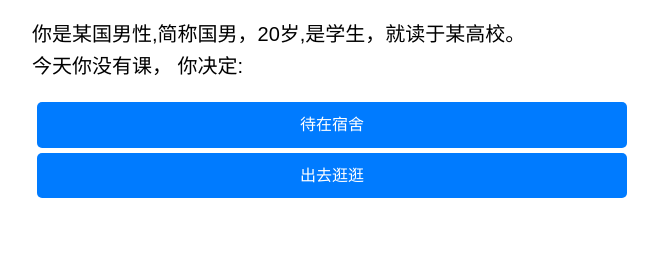
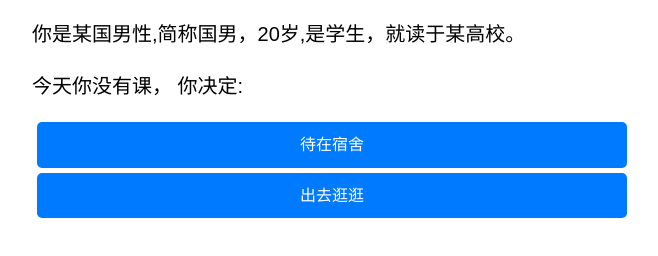
Before and after one commit to cyb233/GNSimulator, a plain HTML site: page index.html in a window 1280 px wide. Shown: the part 76-332 px from the top of the page, without its empty margins (308-966 px from the left). Drawn offline with Linux system fonts and the light colour scheme.

Commit message:
更新README和数据文件，添加欢迎信息并优化场景描述格式

```diff
--- a/data.json
+++ b/data.json
@@ -1,9 +1,10 @@
 {
   "title": "国男大冒险",
+  "welcomeMessage": "欢迎来到《国男大冒险》！\n这是一个互动式文字冒险游戏，祝你玩得愉快！\n\n游戏玩法：\n点击选项即可进行选择，点击标题可跳转回初始场景。",
   "scenes": [
     {
       "id": 1,
-      "description": "你是某国男性,简称国男，20岁,是学生，就读于某高校。<br />今天你没有课， 你决定:",
+      "description": "你是某国男性,简称国男，20岁,是学生，就读于某高校。\n今天你没有课， 你决定:",
       "options": [
         {
           "text": "待在宿舍",
@@ -17,7 +18,7 @@
     },
     {
       "id": 2,
-      "description": "你打算在宿舍享受一下颓废的生活，于是叫了一份外卖开始打游戏。<br />几轮厮杀过后，看到你舍友问你为什么在食堂对着女生DIY，你感觉莫名其妙，一番网上冲浪后才知道，社交网络上到处都是你的负面消息，而你今天并没有出过宿舍。<br />事后事件源头的女生表示事件纯属虚构，而你已经社会性死亡。<br /><br />来源：https://weibo.com/6239620007/L6iAi5T2l<br />关键词：深圳大学 食堂",
+      "description": "你打算在宿舍享受一下颓废的生活，于是叫了一份外卖开始打游戏。\n几轮厮杀过后，看到你舍友问你为什么在食堂对着女生DIY，你感觉莫名其妙，一番网上冲浪后才知道，社交网络上到处都是你的负面消息，而你今天并没有出过宿舍。\n事后事件源头的女生表示事件纯属虚构，而你已经社会性死亡。\n\n来源：https://weibo.com/6239620007/L6iAi5T2l\n关键词：深圳大学 食堂",
       "ending": "人在家中坐",
       "options": [
         {
@@ -28,7 +29,7 @@
     },
     {
       "id": 3,
-      "description": "出门应该带上哪些东西好呢，你看看手机、平板、kindle、switch...<br />决定：",
+      "description": "出门应该带上哪些东西好呢，你看看手机、平板、kindle、switch...决定：",
       "options": [
         {
           "text": "全都带上",
--- a/index.html
+++ b/index.html
@@ -62,8 +62,14 @@
     async function loadGameData() {
       const response = await fetch('data.json');
       gameData = await response.json();
+
       document.querySelector('#game-title').textContent = gameData.title;
       renderScene(getSceneIdFromQuery());
+
+      if (!sessionStorage.getItem('hasVisited') && gameData.welcomeMessage) {
+        alert(gameData.welcomeMessage);
+        sessionStorage.setItem('hasVisited', 'true');
+      }
     }
 
     function getSceneIdFromQuery() {
@@ -98,7 +104,14 @@
 
       previousSceneId = sceneId;
 
-      document.querySelector('#scene-description').innerHTML = scene.description;
+      const sceneDescriptionElement = document.querySelector('#scene-description');
+      sceneDescriptionElement.innerHTML = '';
+      scene.description.split('\n').forEach(line => {
+        const paragraph = document.createElement('p');
+        paragraph.textContent = line;
+        sceneDescriptionElement.appendChild(paragraph);
+      });
+
       const endingMessageElement = document.querySelector('#ending-message');
       endingMessageElement.textContent = scene.ending ? `结局：${scene.ending}` : '';
 
@@ -121,11 +134,6 @@
       }
     };
 
-    window.addEventListener('popstate', () => {
-      console.log('popstate event triggered');
-      renderScene(getSceneIdFromQuery());
-    });
-
     loadGameData();
   </script>
 </body>
```
Also changed, not shown: 1 other file.
